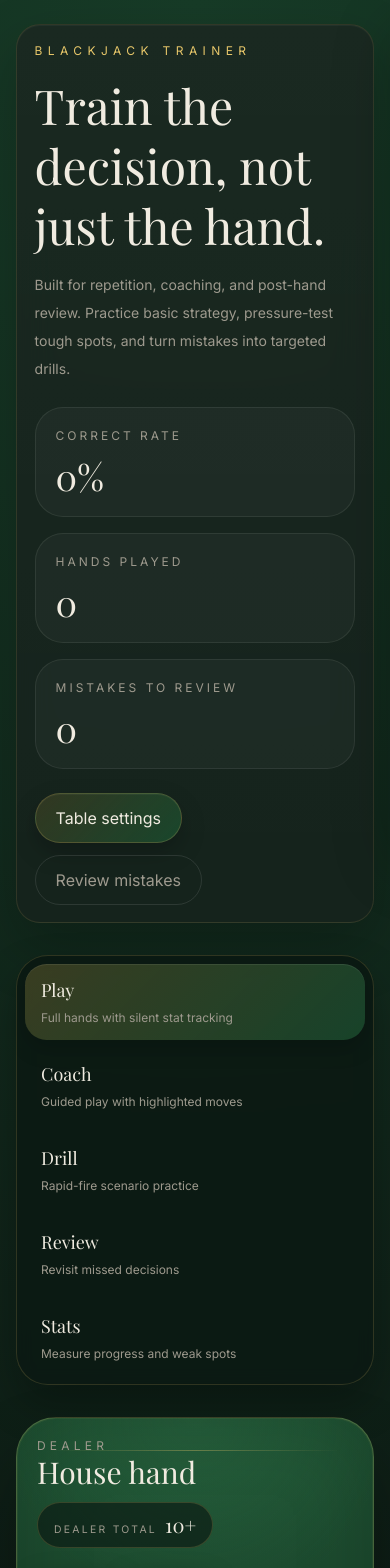
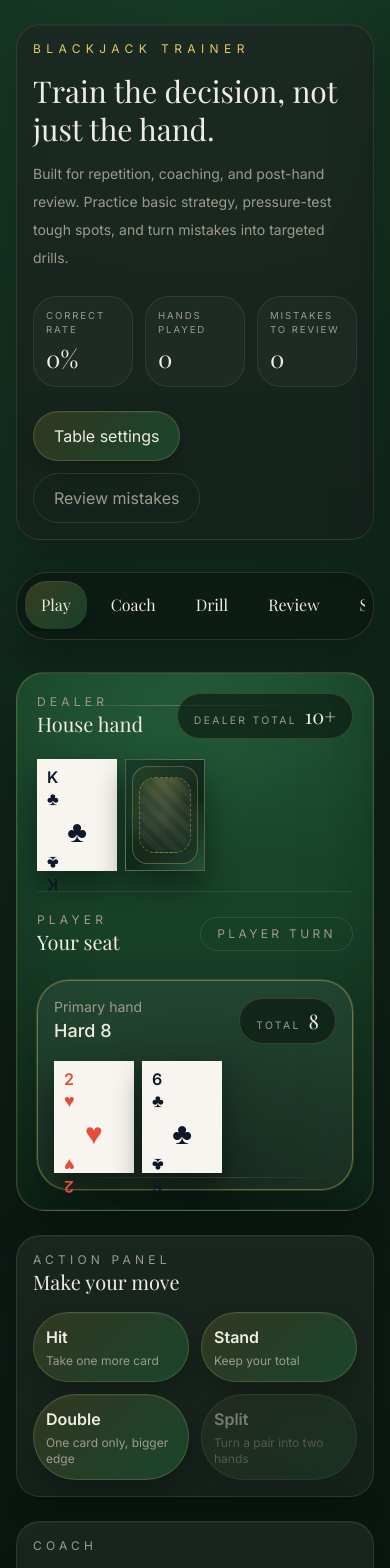
Before and after one commit to devd030703/blackjack-trainer, a Next.js app: page / in a window 390 px wide. Shown: the top 1568 px of the page. Built offline with nearby package versions, Linux system fonts and the light colour scheme; a web font is replaced by a local one.

Commit message:
Fixed some bugs

```diff
--- a/app/globals.css
+++ b/app/globals.css
@@ -48,6 +48,11 @@ select {
 
 button {
   cursor: pointer;
+  touch-action: manipulation;
+}
+
+select {
+  touch-action: manipulation;
 }
 
 @layer components {
@@ -220,25 +225,29 @@ button {
   .result-overlay {
     position: absolute;
     inset: 0;
+    z-index: 30;
     display: grid;
     place-items: center;
     padding: 1.25rem;
-    background: rgba(7, 14, 10, 0.56);
-    backdrop-filter: blur(8px);
+    background:
+      radial-gradient(circle at top, rgba(232, 199, 106, 0.14), transparent 44%),
+      rgba(4, 9, 6, 0.78);
+    backdrop-filter: blur(12px);
     animation: overlayFadeIn 200ms ease;
   }
 
   .result-card {
     width: min(100%, 32rem);
     border-radius: 2rem;
-    border: 1px solid rgba(232, 199, 106, 0.18);
+    border: 1px solid rgba(232, 199, 106, 0.28);
     background:
-      linear-gradient(180deg, rgba(255, 255, 255, 0.05), rgba(255, 255, 255, 0.03)),
-      rgba(17, 31, 24, 0.96);
+      linear-gradient(180deg, rgba(255, 255, 255, 0.08), rgba(255, 255, 255, 0.03)),
+      linear-gradient(135deg, rgba(201, 168, 76, 0.16), rgba(14, 30, 22, 0.98) 32%, rgba(10, 21, 16, 0.98));
     padding: 1.5rem;
     box-shadow:
       inset 0 1px 0 rgba(255, 255, 255, 0.04),
-      0 40px 70px rgba(0, 0, 0, 0.3);
+      0 40px 70px rgba(0, 0, 0, 0.45),
+      0 0 0 1px rgba(232, 199, 106, 0.08);
     animation: resultScaleIn 220ms cubic-bezier(0.19, 1, 0.22, 1);
   }
 
@@ -312,12 +321,16 @@ button {
 @media (max-width: 640px) {
   .panel-shell {
     border-radius: 1.5rem;
-    padding: 1.1rem;
+    padding: 1rem;
   }
 
   .result-card {
     border-radius: 1.5rem;
-    padding: 1.1rem;
+    padding: 1rem;
+  }
+
+  .table-surface {
+    border-radius: 1.75rem;
   }
 }
 
--- a/app/page.tsx
+++ b/app/page.tsx
@@ -82,7 +82,7 @@ export default function Home() {
         <div className="mx-auto flex min-h-screen w-full max-w-[1500px] items-center px-4 py-6 sm:px-6 lg:px-8">
           <div className="panel-shell w-full text-center">
             <p className="text-xs uppercase tracking-[0.45em] text-[var(--gold-light)]">Blackjack Trainer</p>
-            <h1 className="mt-4 font-display text-5xl leading-tight text-[var(--text-primary)] sm:text-6xl">
+            <h1 className="mt-4 font-display text-3xl leading-tight text-[var(--text-primary)] sm:text-5xl lg:text-6xl">
               Train the decision, not just the hand.
             </h1>
             <p className="mt-4 text-sm leading-7 text-[var(--text-secondary)] sm:text-base">
@@ -169,16 +169,16 @@ function HydratedHome() {
             <div className="grid gap-6 lg:grid-cols-[1.2fr_0.8fr]">
               <div>
                 <p className="text-xs uppercase tracking-[0.45em] text-[var(--gold-light)]">Blackjack Trainer</p>
-                <h1 className="mt-4 max-w-3xl font-display text-5xl leading-tight text-[var(--text-primary)] sm:text-6xl">
+                <h1 className="mt-4 max-w-3xl font-display text-3xl leading-tight text-[var(--text-primary)] sm:text-5xl lg:text-6xl">
                   Train the decision, not just the hand.
                 </h1>
-                <p className="mt-4 max-w-2xl text-sm leading-7 text-[var(--text-secondary)] sm:text-base">
+                <p className="mt-3 max-w-2xl text-sm leading-7 text-[var(--text-secondary)] sm:mt-4 sm:text-base">
                   Built for repetition, coaching, and post-hand review. Practice basic strategy, pressure-test tough
                   spots, and turn mistakes into targeted drills.
                 </p>
               </div>
 
-              <div className="grid gap-4 sm:grid-cols-3 lg:grid-cols-1 xl:grid-cols-3">
+              <div className="grid grid-cols-3 gap-3 sm:gap-4 lg:grid-cols-1 xl:grid-cols-3">
                 <HeroMetric label="Correct rate" value={`${accuracy}%`} />
                 <HeroMetric label="Hands played" value={String(stats.totalHands)} />
                 <HeroMetric label="Mistakes to review" value={String(pendingReviewCount)} />
@@ -276,9 +276,9 @@ interface HeroMetricProps {
 // This function renders one compact headline metric in the app header.
 function HeroMetric({ label, value }: HeroMetricProps) {
   return (
-    <div className="rounded-[1.75rem] border border-[color:rgba(255,255,255,0.08)] bg-[color:rgba(255,255,255,0.03)] p-5">
-      <p className="text-xs uppercase tracking-[0.25em] text-[var(--text-secondary)]">{label}</p>
-      <p className="mt-3 font-display text-4xl text-[var(--text-primary)]">{value}</p>
+    <div className="rounded-[1.5rem] border border-[color:rgba(255,255,255,0.08)] bg-[color:rgba(255,255,255,0.03)] p-3 sm:rounded-[1.75rem] sm:p-5">
+      <p className="text-[0.6rem] uppercase tracking-[0.2em] text-[var(--text-secondary)] sm:text-xs sm:tracking-[0.25em]">{label}</p>
+      <p className="mt-1 font-display text-2xl text-[var(--text-primary)] sm:mt-3 sm:text-4xl">{value}</p>
     </div>
   );
 }
--- a/components/ActionPanel.tsx
+++ b/components/ActionPanel.tsx
@@ -41,7 +41,7 @@ export function ActionPanel({
 
   return (
     <div className="panel-shell space-y-4">
-      <div className="flex items-center justify-between">
+      <div className="flex flex-wrap items-start justify-between gap-2">
         <div>
           <p className="text-xs uppercase tracking-[0.35em] text-[var(--text-secondary)]">Action Panel</p>
           <h3 className="font-display text-xl text-[var(--text-primary)]">Make your move</h3>
@@ -70,7 +70,7 @@ export function ActionPanel({
               type="button"
               onClick={() => onAction(actionItem.action)}
               disabled={isDisabled}
-              className={`luxury-button min-h-[4.75rem] p-4 text-left ${feedbackClass} ${isRecommended ? "luxury-button-highlight" : ""} ${isDisabled ? "opacity-45 grayscale-[0.15]" : ""}`}
+              className={`luxury-button min-h-[3.5rem] p-3 text-left sm:min-h-[4.75rem] sm:p-4 ${feedbackClass} ${isRecommended ? "luxury-button-highlight" : ""} ${isDisabled ? "opacity-45 grayscale-[0.15]" : ""}`}
             >
               <span className="block text-base font-semibold text-[var(--text-primary)]">{actionItem.label}</span>
               <span className="mt-1 block text-xs text-[var(--text-secondary)]">{actionItem.description}</span>
--- a/components/BlackjackTable.tsx
+++ b/components/BlackjackTable.tsx
@@ -223,6 +223,7 @@ export function BlackjackTable({
   const [flashState, setFlashState] = useState<"correct" | "incorrect" | null>(null);
   const [roundOutcomes, setRoundOutcomes] = useState<HandOutcome[]>([]);
   const [roundCounter, setRoundCounter] = useState(0);
+  const [restartCounter, setRestartCounter] = useState(0);
   const timersRef = useRef<Array<ReturnType<typeof setTimeout>>>([]);
 
   const activeSpot = playerSpots[activeSpotIndex] ?? null;
@@ -254,12 +255,12 @@ export function BlackjackTable({
     };
   }, []);
 
-  // This effect starts a fresh hand when the table first appears or when rules change.
+  // This effect starts a fresh hand when the table first appears, when rules change, or when the user requests one.
   useEffect(() => {
     startNewHand();
-    // The new hand should intentionally restart when the rules change.
+    // The new hand should intentionally restart when the rules change or when the user advances the round.
     // eslint-disable-next-line react-hooks/exhaustive-deps
-  }, [rules]);
+  }, [rules, restartCounter]);
 
   // This function stores a timeout id so we can clean it up later.
   function schedule(callback: () => void, delay: number) {
@@ -310,6 +311,11 @@ export function BlackjackTable({
     if (playerHand.isBlackjack || dealerHand.isBlackjack) {
       schedule(() => finalizeRound(nextPlayerSpots, nextDealerCards, secondDealerDraw.remainingDeck), 500);
     }
+  }
+
+  // This function exits the result overlay and immediately deals the next round.
+  function handleNextHand() {
+    setRestartCounter((currentValue) => currentValue + 1);
   }
 
   // This function records the coach feedback state after a player decision.
@@ -483,17 +489,17 @@ export function BlackjackTable({
         <div className="absolute inset-x-8 top-8 h-px bg-[linear-gradient(90deg,transparent,rgba(232,199,106,0.35),transparent)]" />
         <div className="absolute inset-x-8 bottom-8 h-px bg-[linear-gradient(90deg,transparent,rgba(232,199,106,0.22),transparent)]" />
 
-        <div className="relative z-10 space-y-8">
+        <div className="relative z-10 space-y-5 sm:space-y-8">
           <section className="table-zone">
             <div className="flex flex-wrap items-center justify-between gap-3">
               <div>
                 <p className="text-xs uppercase tracking-[0.35em] text-[var(--text-secondary)]">Dealer</p>
-                <h2 className="font-display text-3xl text-[var(--text-primary)]">House hand</h2>
+                <h2 className="font-display text-xl text-[var(--text-primary)] sm:text-3xl">House hand</h2>
               </div>
               <HandValuePill label="Dealer total" value={String(dealerVisibleValue)} />
             </div>
 
-            <div className="mt-5 flex min-h-32 flex-wrap gap-3 sm:min-h-40">
+            <div className="mt-5 flex min-h-24 flex-wrap gap-2 sm:min-h-36 sm:gap-3">
               {dealerCards.map((card, index) => (
                 <Card
                   key={`dealer-${roundCounter}-${index}-${card.rank}-${card.suit}`}
@@ -505,11 +511,11 @@ export function BlackjackTable({
             </div>
           </section>
 
-          <section className="table-zone border-t border-[color:rgba(255,255,255,0.08)] pt-8">
+          <section className="table-zone border-t border-[color:rgba(255,255,255,0.08)] pt-5 sm:pt-8">
             <div className="flex flex-wrap items-center justify-between gap-3">
               <div>
                 <p className="text-xs uppercase tracking-[0.35em] text-[var(--text-secondary)]">Player</p>
-                <h2 className="font-display text-3xl text-[var(--text-primary)]">Your seat</h2>
+                <h2 className="font-display text-xl text-[var(--text-primary)] sm:text-3xl">Your seat</h2>
               </div>
               <span className="rounded-full border border-[color:rgba(255,255,255,0.1)] px-4 py-2 text-xs uppercase tracking-[0.28em] text-[var(--text-secondary)]">
                 {phase === "playerTurn"
@@ -546,7 +552,7 @@ export function BlackjackTable({
                       </div>
                     </div>
 
-                    <div className="mt-4 flex min-h-32 flex-wrap gap-3 sm:min-h-40">
+                    <div className="mt-4 flex min-h-24 flex-wrap gap-2 sm:min-h-36 sm:gap-3">
                       {spot.cards.map((card, cardIndex) => (
                         <Card
                           key={`player-${roundCounter}-${index}-${cardIndex}-${card.rank}-${card.suit}`}
@@ -566,12 +572,12 @@ export function BlackjackTable({
           <div className="result-overlay">
             <div className="result-card">
               <p className="text-xs uppercase tracking-[0.35em] text-[var(--text-secondary)]">Round Result</p>
-              <h3 className="mt-3 font-display text-4xl text-[var(--text-primary)]">Settle the table</h3>
-              <div className="mt-6 space-y-3">
+              <h3 className="mt-3 font-display text-2xl text-[var(--text-primary)] sm:text-4xl">Settle the table</h3>
+              <div className="mt-4 space-y-3 sm:mt-6">
                 {roundOutcomes.map((outcome, index) => (
-                  <div key={`${outcome.title}-${index}`} className="rounded-[1.5rem] border border-[color:rgba(255,255,255,0.08)] bg-[color:rgba(255,255,255,0.04)] p-4 text-left">
+                  <div key={`${outcome.title}-${index}`} className="rounded-[1.5rem] border border-[color:rgba(255,255,255,0.08)] bg-[color:rgba(255,255,255,0.04)] p-3 text-left sm:p-4">
                     <div className="flex items-center justify-between gap-3">
-                      <span className={`font-display text-2xl ${getOutcomeToneClass(outcome.tone)}`}>{outcome.title}</span>
+                      <span className={`font-display text-xl sm:text-2xl ${getOutcomeToneClass(outcome.tone)}`}>{outcome.title}</span>
                       <span className="text-xs uppercase tracking-[0.25em] text-[var(--text-secondary)]">
                         Hand {index + 1}
                       </span>
@@ -580,7 +586,7 @@ export function BlackjackTable({
                   </div>
                 ))}
               </div>
-              <button type="button" onClick={startNewHand} className="luxury-button mt-6 px-5 py-3">
+              <button type="button" onClick={handleNextHand} className="luxury-button mt-5 w-full px-5 py-3 sm:mt-6 sm:w-auto">
                 Next hand
               </button>
             </div>
--- a/components/CoachPanel.tsx
+++ b/components/CoachPanel.tsx
@@ -42,7 +42,7 @@ export function CoachPanel({ advice, wasCorrect, handLabel }: CoachPanelProps) {
 
   return (
     <div className="panel-shell coach-slide space-y-4">
-      <div className="flex items-start justify-between gap-3">
+      <div className="flex flex-wrap items-start justify-between gap-2">
         <div>
           <p className="text-xs uppercase tracking-[0.35em] text-[var(--text-secondary)]">Coach</p>
           <div className="mt-2 flex items-center gap-3">
--- a/components/ModeSelector.tsx
+++ b/components/ModeSelector.tsx
@@ -19,7 +19,7 @@ const MODE_LABELS: Record<GameMode, { title: string; description: string }> = {
 export function ModeSelector({ activeMode, onChange }: ModeSelectorProps) {
   return (
     <nav className="rounded-[2rem] border border-[color:rgba(232,199,106,0.16)] bg-[color:rgba(11,25,19,0.82)] p-2 shadow-[0_20px_40px_rgba(0,0,0,0.25)] backdrop-blur">
-      <div className="grid gap-2 sm:grid-cols-5">
+      <div className="flex gap-2 overflow-x-auto pb-0.5 sm:grid sm:grid-cols-5 sm:overflow-x-visible sm:pb-0">
         {Object.entries(MODE_LABELS).map(([modeKey, modeValue]) => {
           const mode = modeKey as GameMode;
           const isActive = mode === activeMode;
@@ -29,10 +29,10 @@ export function ModeSelector({ activeMode, onChange }: ModeSelectorProps) {
               key={mode}
               type="button"
               onClick={() => onChange(mode)}
-              className={`rounded-[1.35rem] px-4 py-3 text-left transition duration-200 ${isActive ? "bg-[linear-gradient(135deg,rgba(201,168,76,0.24),rgba(26,74,46,0.85))] shadow-[inset_0_1px_0_rgba(255,255,255,0.08),0_10px_20px_rgba(0,0,0,0.18)]" : "hover:bg-[color:rgba(255,255,255,0.04)]"}`}
+              className={`shrink-0 rounded-[1.35rem] px-4 py-3 text-left transition duration-200 sm:shrink sm:w-auto ${isActive ? "bg-[linear-gradient(135deg,rgba(201,168,76,0.24),rgba(26,74,46,0.85))] shadow-[inset_0_1px_0_rgba(255,255,255,0.08),0_10px_20px_rgba(0,0,0,0.18)]" : "hover:bg-[color:rgba(255,255,255,0.04)]"}`}
             >
-              <span className="block font-display text-lg text-[var(--text-primary)]">{modeValue.title}</span>
-              <span className="mt-1 block text-xs leading-5 text-[var(--text-secondary)]">
+              <span className="block font-display text-base text-[var(--text-primary)] sm:text-lg">{modeValue.title}</span>
+              <span className="hidden sm:mt-1 sm:block text-xs leading-5 text-[var(--text-secondary)]">
                 {modeValue.description}
               </span>
             </button>
--- a/components/ScenarioDrill.tsx
+++ b/components/ScenarioDrill.tsx
@@ -172,8 +172,8 @@ function HydratedScenarioDrill({ rules, onDecisionRecorded }: ScenarioDrillProps
           <div>
             <p className="mb-3 text-sm text-[var(--text-secondary)]">Your hand</p>
             <div className="flex gap-3">
-              {scenario.playerHand.cards.map((card) => (
-                <Card key={`${card.rank}-${card.suit}`} card={card} animateFrom="player" />
+              {scenario.playerHand.cards.map((card, index) => (
+                <Card key={`${card.rank}-${card.suit}-${index}`} card={card} animateFrom="player" />
               ))}
             </div>
           </div>
```
Also changed, not shown: 2 other files (tests, documents, lock files or other folders).
